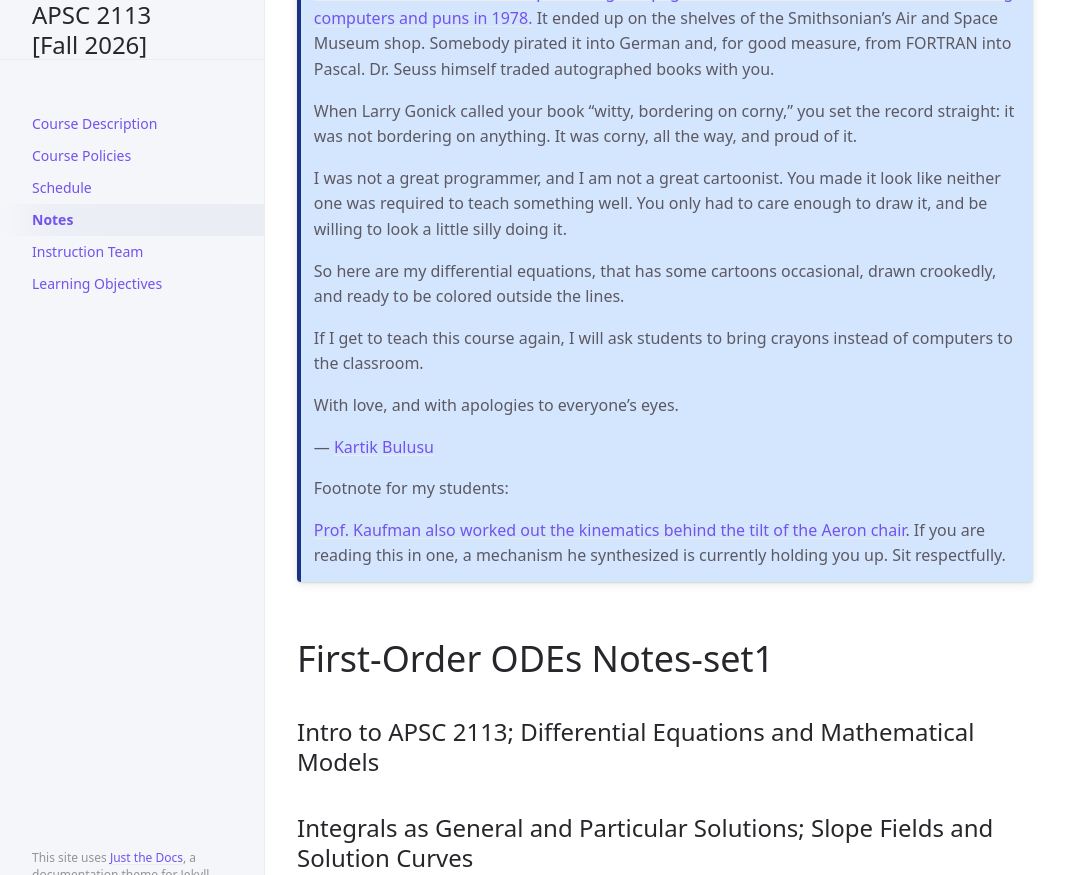
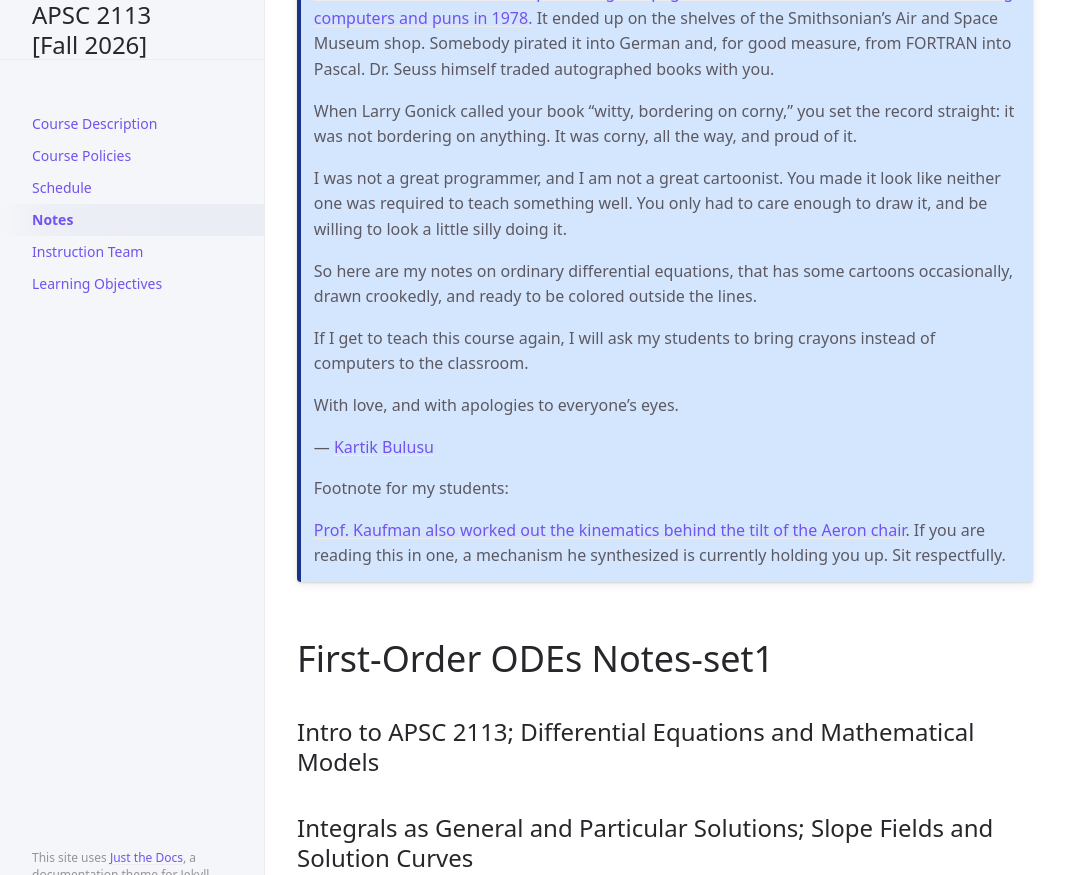
Before and after one commit to gwu-apsc2113/fall2026, a Jekyll site: the page built from docs/Notes/index.md, in a window 1280 px wide and 900 px high, scrolled down 2029 px, cut to the strip 0-875 px from the top of the window. Shown: the whole strip, without its empty margins (107-1172 px from the left). Built offline with Jekyll 4.4.1, drawn with Linux system fonts in a browser that asks for light colours; cached includes are drawn as plain includes.

Commit message:
Commit-2 10/13/2026

```diff
--- a/docs/Notes/index.md
+++ b/docs/Notes/index.md
@@ -32,9 +32,9 @@ nav_order: 4
 >
 > I was not a great programmer, and I am not a great cartoonist. You made it look like neither one was required to teach something well. You only had to care enough to draw it, and be willing to look a little silly doing it.
 >
-> So here are my differential equations, that has some cartoons occasional, drawn crookedly, and ready to be colored outside the lines.
+> So here are my notes on ordinary differential equations, that has some cartoons occasionally, drawn crookedly, and ready to be colored outside the lines.
 >
-> If I get to teach this course again, I will ask students to bring crayons instead of computers to the classroom.
+> If I get to teach this course again, I will ask my students to bring crayons instead of computers to the classroom.
 >
 > With love, and with apologies to everyone's eyes.
 >
```
